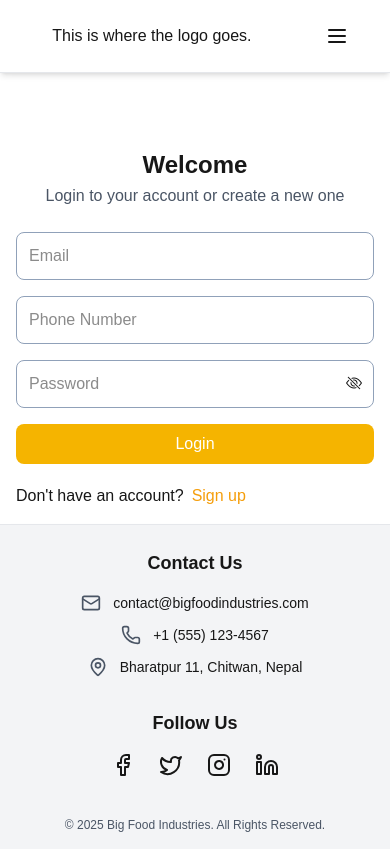
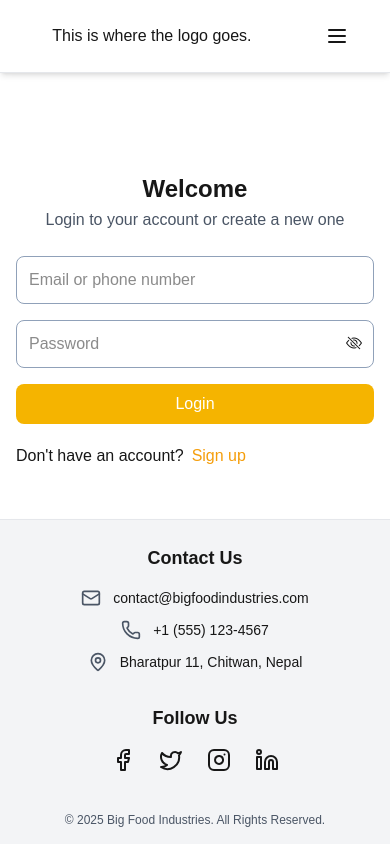
Before and after one commit to suveshgurung/Phupu_Store, a Next.js app in the folder frontend/: page /login in a window 390 px wide. Built offline with nearby package versions, Linux system fonts and the light colour scheme.

Commit message:
login bata phone number hataiyo

```diff
--- a/frontend/src/app/login/page.tsx
+++ b/frontend/src/app/login/page.tsx
@@ -3,19 +3,17 @@
 import React, { useState, FormEvent } from 'react';
 import Link from 'next/link';
 
-interface AuthFormData {
-  email: string;
+interface LoginFormData {
+  emailOrPhoneNumber: string;
   password: string;
-  phoneNumber: string;
 }
 
-export default function Authentication(): React.ReactElement {
+export default function Login(): React.ReactElement {
   const [showPassword, setShowPassword] = useState<boolean>(false);
   const [loading, setLoading] = useState<boolean>(false);
-  const [formData, setFormData] = useState<AuthFormData>({
-    email: '',
+  const [formData, setFormData] = useState<LoginFormData>({
+    emailOrPhoneNumber: '',
     password: '',
-    phoneNumber: '',
   });
 
   const handleInputChange = (e: React.ChangeEvent<HTMLInputElement>) => {
@@ -34,7 +32,7 @@ export default function Authentication(): React.ReactElement {
   };
 
   return (
-    <div className="max-w-lg mx-auto mt-8 md:mt-16 p-4">
+    <div className="max-w-lg mx-auto mt-14 md:mt-20 p-4">
       <h1 className="md:text-3xl text-2xl text-center font-semibold my-7">
         Welcome
       </h1>
@@ -44,18 +42,10 @@ export default function Authentication(): React.ReactElement {
       <form onSubmit={handleSubmit} className="flex flex-col mt-6 gap-4 text-base md:text-sm">
         <input
           type="text"
-          placeholder="Email"
+          placeholder="Email or phone number"
           className="outline-none border border-slate-400 h-12 py-3 md:py-2 px-3 rounded-lg"
-          id="email"
-          value={formData.email}
-          onChange={handleInputChange}
-        />
-        <input
-          type="text"
-          placeholder="Phone Number"
-          className="outline-none border border-slate-400 h-12 py-3 md:py-2 px-3 rounded-lg"
-          id="phoneNumber"
-          value={formData.phoneNumber}
+          id="emailOrPhoneNumber"
+          value={formData.emailOrPhoneNumber}
           onChange={handleInputChange}
         />
         <div className="relative">
```
